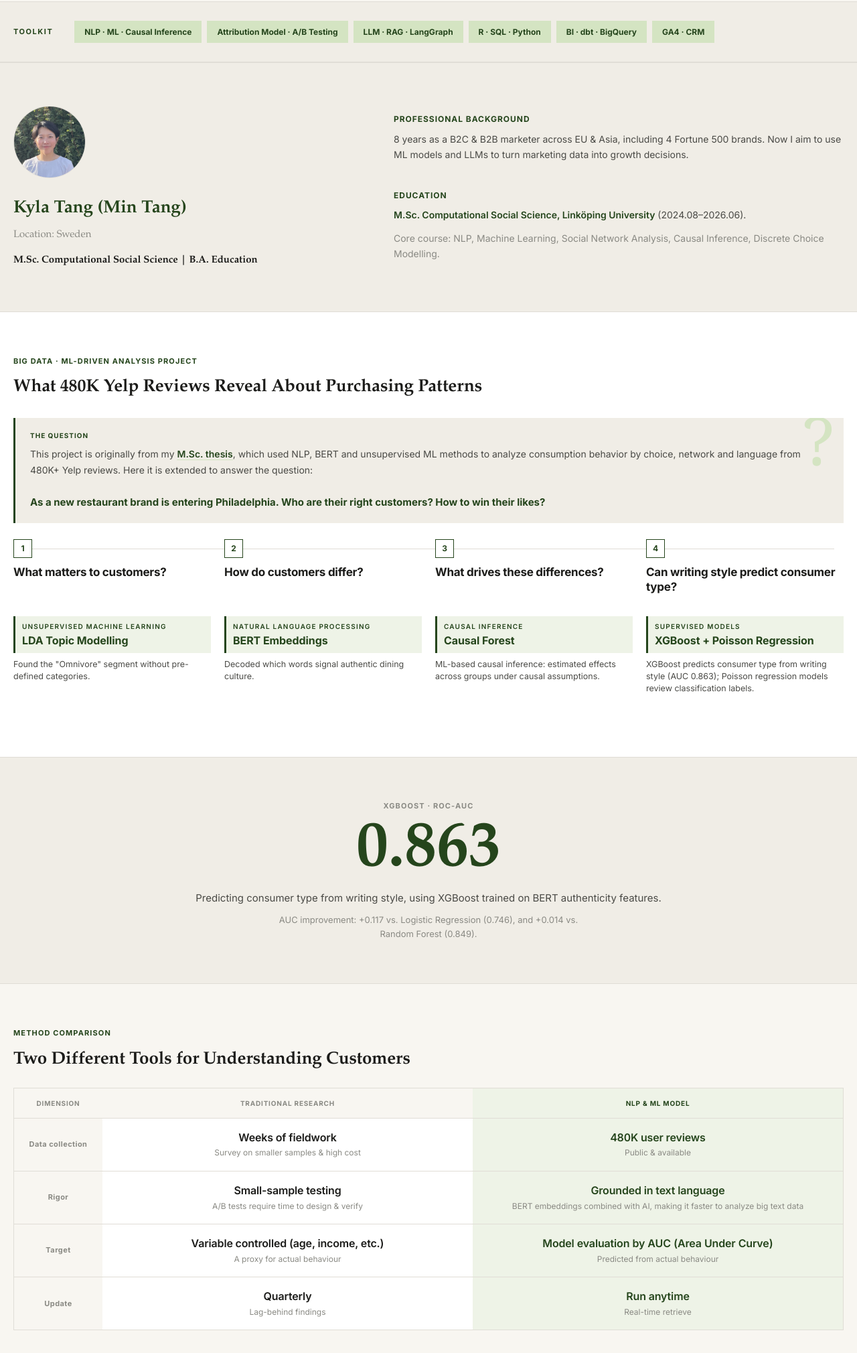
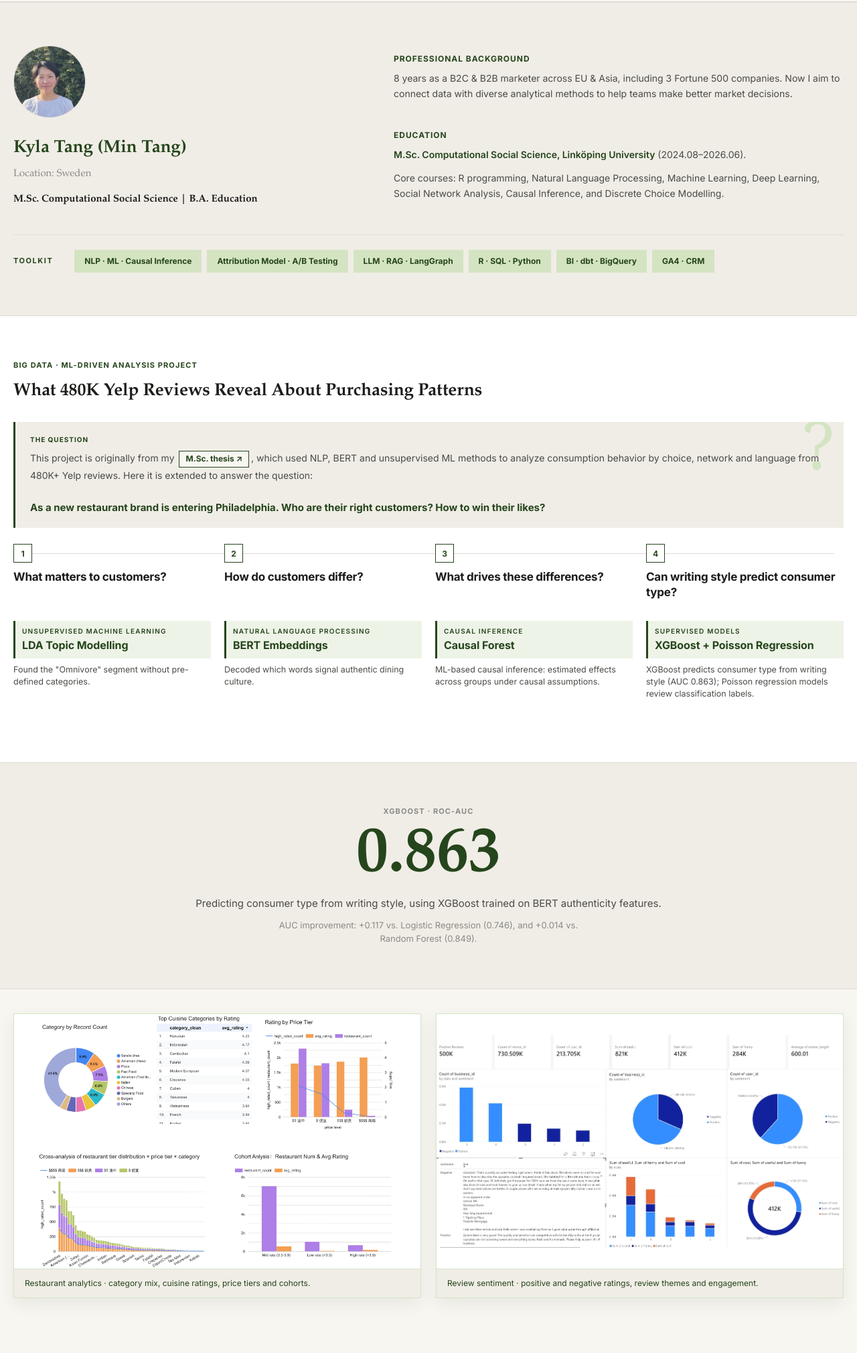
Before and after one commit to KylaTang/kylatang.github.io, a plain HTML site: page index.html in a window 1280 px wide. Shown: the part 440-2460 px from the top of the page at 67% size. Drawn offline with Linux system fonts and the light colour scheme.

Commit message:
Add portfolio dashboard visuals

```diff
--- a/index.html
+++ b/index.html
@@ -87,8 +87,8 @@
 
     /* STACK BAR */
     .stack-bar {
-      padding: 28px var(--pad); background: var(--warm-d);
-      border-bottom: 1px solid var(--line);
+      margin-top: 40px; padding: 22px 0 0; background: transparent;
+      border-top: 1px solid var(--line);
       display: flex; align-items: center; gap: 32px; flex-wrap: wrap;
     }
     .stack-label { font-size: 11px; font-weight: 700; letter-spacing: .14em; text-transform: uppercase; color: var(--accent); white-space: nowrap; }
@@ -139,6 +139,8 @@
     .case-question-label { display: block; position: relative; z-index: 1; font-size: 10px; font-weight: 700; letter-spacing: .1em; text-transform: uppercase; color: var(--accent); margin-bottom: 8px; }
     .case-question span { position: relative; z-index: 1; }
     .case-question strong { color: var(--accent); }
+    .thesis-link { display: inline-flex; align-items: center; margin: 0 3px; padding: 3px 9px; border: 1px solid var(--accent); background: var(--warm); color: var(--accent); font-size: 12px; font-weight: 700; line-height: 1.4; text-decoration: none; transition: background .15s, color .15s; }
+    .thesis-link:hover, .thesis-link:focus-visible { background: var(--accent); color: #fff; outline: none; }
     .pipeline-track { display: grid; grid-template-columns: repeat(4, 1fr); gap: 20px; position: relative; margin-bottom: 24px; }
     .pipeline-track::before { content: ''; position: absolute; left: 14px; right: 14px; top: 14px; height: 1px; background: var(--line); z-index: 0; }
     .pipe-step { position: relative; z-index: 1; }
@@ -198,6 +200,11 @@
     .reveal p { max-width: 56ch; color: var(--ink-2); font-size: 15px; margin: 0; }
     .reveal-metric { font-size: 17px; font-weight: 700; color: var(--accent); margin-bottom: 8px; }
     .reveal .fine { font-size: 13px; color: var(--ink-3); }
+    .dashboard-section { padding: 36px var(--pad) 60px; background: var(--warm); }
+    .dashboard-grid { width: 100%; max-width: 1440px; margin: 0 auto; display: grid; grid-template-columns: repeat(2, minmax(0, 1fr)); gap: 22px; align-items: stretch; }
+    .dashboard-figure { min-width: 0; margin: 0; overflow: hidden; display: grid; grid-template-rows: 1fr auto; border: 1px solid var(--accent-pale); background: #fff; box-shadow: 0 8px 22px rgba(35, 55, 38, .08); }
+    .dashboard-figure img { display: block; width: 100%; aspect-ratio: 16 / 10; object-fit: contain; background: #fff; }
+    .dashboard-figure figcaption { padding: 12px 16px; color: var(--accent); font-size: 12px; line-height: 1.5; border-top: 1px solid var(--accent-pale); background: var(--warm-d); }
 
     /* METHOD COMPARISON TABLE */
     .compare-table { display: grid; grid-template-columns: 132px 1fr 1fr; border: 1px solid var(--line); overflow-x: auto; text-align: center; }
@@ -247,6 +254,7 @@
       .stack-tags { gap: 6px; }
       .stack-tag { padding: 6px 9px; font-size: 11px; }
       .hero { padding-top: 42px; padding-bottom: 32px; }
+      .dashboard-grid { grid-template-columns: 1fr; gap: 18px; }
       .hero h1 { font-size: clamp(34px, 10vw, 46px); line-height: 1.06; }
       .edu-module, section { padding-top: 44px; padding-bottom: 44px; }
       .edu-right { gap: 24px; }
@@ -293,19 +301,6 @@
   <h1>Growth marketing,<br>built on <em>method<br>and experience.</em></h1>
 </section>
 
-<!-- STACK BAR -->
-<div class="stack-bar">
-  <span class="stack-label">Toolkit</span>
-  <div class="stack-tags">
-    <span class="stack-tag">NLP · ML · Causal Inference</span>
-    <span class="stack-tag">Attribution Model · A/B Testing</span>
-    <span class="stack-tag">LLM · RAG · LangGraph</span>
-    <span class="stack-tag">R · SQL · Python</span>
-    <span class="stack-tag">BI · dbt · BigQuery</span>
-    <span class="stack-tag">GA4 · CRM</span>
-  </div>
-</div>
-
 <!-- IDENTITY + PROFESSIONAL BACKGROUND -->
 <section class="edu-module">
   <div class="edu-grid">
@@ -318,13 +313,24 @@
     <div class="edu-right">
       <div class="edu-block">
         <div class="edu-block-label">Professional Background</div>
-        <p class="edu-block-detail">8 years as a B2C &amp; B2B marketer across EU &amp; Asia, including 4 Fortune 500 brands. Now I aim to use ML models and LLMs to turn marketing data into growth decisions.</p>
+        <p class="edu-block-detail">8 years as a B2C &amp; B2B marketer across EU &amp; Asia, including 3 Fortune 500 companies. Now I aim to connect data with diverse analytical methods to help teams make better market decisions.</p>
       </div>
       <div class="edu-block">
         <div class="edu-block-label">Education</div>
         <p class="edu-block-detail"><span style="color:var(--accent); font-weight:600">M.Sc. Computational Social Science, Linköping University</span> (2024.08–2026.06).</p>
-        <p class="edu-block-detail" style="color:var(--ink-3); margin-top:12px">Core course: NLP, Machine Learning, Social Network Analysis, Causal Inference, Discrete Choice Modelling.</p>
+        <p class="edu-block-detail" style="margin-top:12px">Core courses: R programming, Natural Language Processing, Machine Learning, Deep Learning, Social Network Analysis, Causal Inference, and Discrete Choice Modelling.</p>
       </div>
+    </div>
+  </div>
+  <div class="stack-bar">
+    <span class="stack-label">Toolkit</span>
+    <div class="stack-tags">
+      <span class="stack-tag">NLP · ML · Causal Inference</span>
+      <span class="stack-tag">Attribution Model · A/B Testing</span>
+      <span class="stack-tag">LLM · RAG · LangGraph</span>
+      <span class="stack-tag">R · SQL · Python</span>
+      <span class="stack-tag">BI · dbt · BigQuery</span>
+      <span class="stack-tag">GA4 · CRM</span>
     </div>
   </div>
 </section>
@@ -337,7 +343,7 @@
   </div>
   <div class="case-question" style="margin-top:24px">
     <span class="case-question-label">The Question</span>
-    <span style="font-size:14px; font-weight:400; color:var(--ink-2); line-height:1.65">This project is originally from my <a href="https://liu.diva-portal.org/smash/record.jsf?dswid=&amp;pid=diva2%3A2072274" target="_blank" rel="noopener" style="color:var(--accent); font-weight:600; text-decoration:none; border-bottom:1px solid var(--accent-pale)">M.Sc. thesis</a>, which used NLP, BERT and unsupervised ML methods to analyze consumption behavior by choice, network and language from 480K+ Yelp reviews. Here it is extended to answer the question:<br><br><strong style="font-size:15px; color:var(--accent)">As a new restaurant brand is entering Philadelphia. Who are their right customers? How to win their likes?</strong></span>
+    <span style="font-size:14px; font-weight:400; color:var(--ink-2); line-height:1.65">This project is originally from my <a class="thesis-link" href="https://liu.diva-portal.org/smash/record.jsf?dswid=&amp;pid=diva2%3A2072274" target="_blank" rel="noopener">M.Sc. thesis ↗</a>, which used NLP, BERT and unsupervised ML methods to analyze consumption behavior by choice, network and language from 480K+ Yelp reviews. Here it is extended to answer the question:<br><br><strong style="font-size:15px; color:var(--accent)">As a new restaurant brand is entering Philadelphia. Who are their right customers? How to win their likes?</strong></span>
   </div>
   <div class="pipeline-track">
     <div class="pipe-step">
@@ -372,6 +378,19 @@
   <div class="bignum">0.863</div>
   <p style="max-width:100ch">Predicting consumer type from writing style, using XGBoost trained on BERT authenticity features.</p>
   <p class="fine">AUC improvement: +0.117 vs. Logistic Regression (0.746), and +0.014 vs. Random Forest (0.849).</p>
+</section>
+
+<section class="dashboard-section" aria-label="Restaurant analytics dashboards">
+  <div class="dashboard-grid">
+    <figure class="dashboard-figure">
+      <img src="assets/yelp-intelligence/restaurant-analytics-dashboard.png" alt="Restaurant analytics dashboard showing cuisine category counts, top-rated cuisines, rating by price tier, cross-analysis, and cohort ratings" loading="lazy" />
+      <figcaption>Restaurant analytics · category mix, cuisine ratings, price tiers and cohorts.</figcaption>
+    </figure>
+    <figure class="dashboard-figure">
+      <img src="assets/yelp-intelligence/review-sentiment-dashboard.png" alt="Review sentiment dashboard showing positive review metrics, ratings by sentiment, and review text" loading="lazy" />
+      <figcaption>Review sentiment · positive and negative ratings, review themes and engagement.</figcaption>
+    </figure>
+  </div>
 </section>
 
 <section class="vs-section">
```
Also changed, not shown: assets/yelp-intelligence/restaurant-analytics-dashboard.png (added), assets/yelp-intelligence/review-sentiment-dashboard.png (added).
